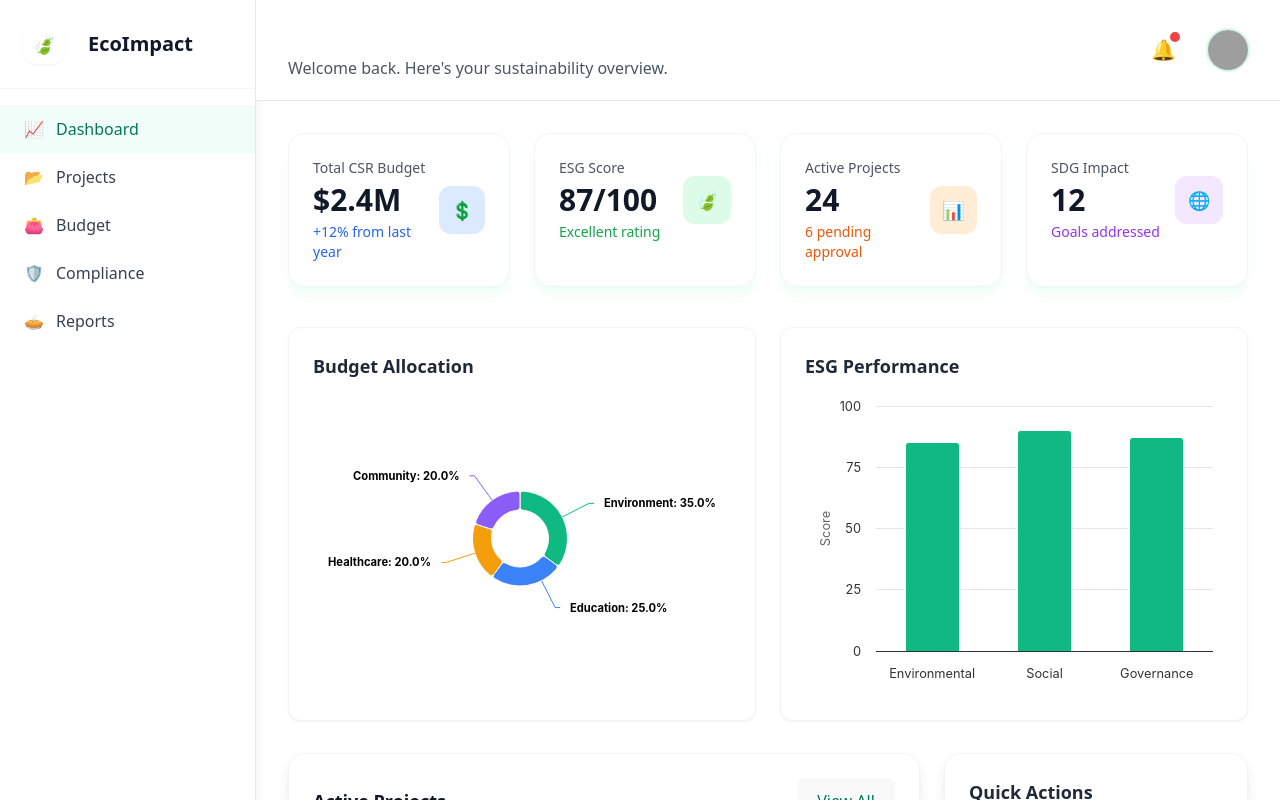
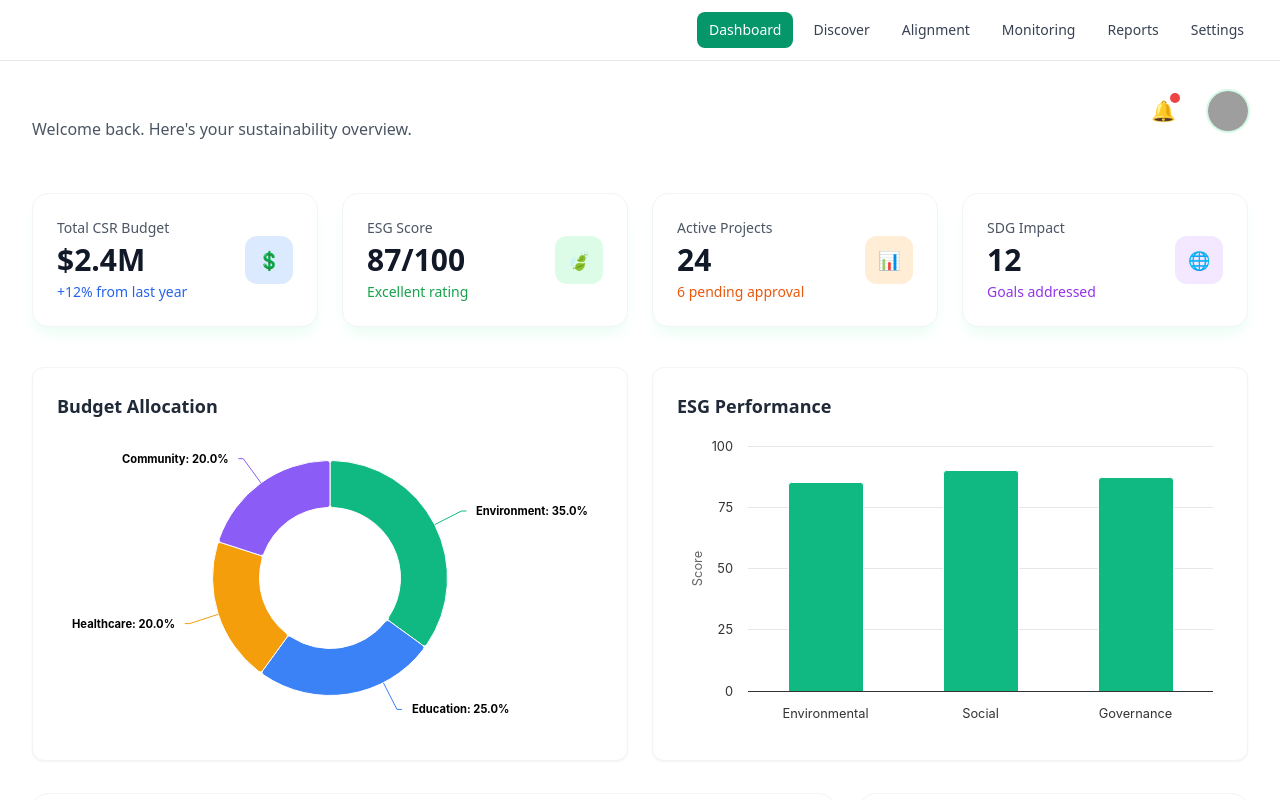
Before and after one commit to bhuwanb23/SustainAlign, a React (Vite) app in the folder frontend/: page /dashboard in a window 1280 px wide. Shown: the top 800 px of the page. Built offline with nearby package versions, Linux system fonts and the light colour scheme; grey boxes are pictures that could not be loaded.

Commit message:
navabr updated

```diff
--- /dev/null
+++ b/frontend/src/components/TopNav.jsx
@@ -0,0 +1,28 @@
+import { NavLink } from 'react-router-dom'
+
+const linkBase = "px-3 py-2 rounded-lg text-sm font-medium"
+
+export default function TopNav() {
+  const linkClass = ({ isActive }) =>
+    isActive
+      ? `${linkBase} bg-emerald-600 text-white`
+      : `${linkBase} text-gray-700 hover:bg-gray-100`
+
+  return (
+    <header className="bg-white/80 backdrop-blur border-b border-gray-200 sticky top-0 z-20">
+      <div className="max-w-7xl mx-auto px-6 py-3 flex items-center justify-between">
+        <NavLink to="/dashboard" className="text-lg font-extrabold tracking-tight bg-gradient-to-r from-emerald-700 to-emerald-500 text-transparent bg-clip-text">
+          SustainAlign
+        </NavLink>
+        <nav className="hidden md:flex items-center gap-2">
+          <NavLink to="/dashboard" className={linkClass}>Dashboard</NavLink>
+          <NavLink to="/discovery/search" className={linkClass}>Discover</NavLink>
+          <NavLink to="/alignment/matching" className={linkClass}>Alignment</NavLink>
+          <NavLink to="/monitoring/impact" className={linkClass}>Monitoring</NavLink>
+          <NavLink to="/reporting/generator" className={linkClass}>Reports</NavLink>
+          <NavLink to="/settings/users" className={linkClass}>Settings</NavLink>
+        </nav>
+      </div>
+    </header>
+  )
+}
--- a/frontend/src/layouts/AppLayout.jsx
+++ b/frontend/src/layouts/AppLayout.jsx
@@ -1,14 +1,12 @@
 import { Outlet } from 'react-router-dom'
-import Sidebar from '../pages/dashboard/components/Sidebar.jsx'
+import TopNav from '../components/TopNav.jsx'
 
 export default function AppLayout() {
   return (
     <div className="bg-gradient-to-br from-slate-50 to-slate-100 font-sans min-h-screen">
-      <div className="flex min-h-screen">
-        <Sidebar />
-        <div className="flex-1">
-          <Outlet />
-        </div>
+      <TopNav />
+      <div className="max-w-7xl mx-auto">
+        <Outlet />
       </div>
     </div>
   )
--- a/frontend/src/pages/dashboard/components/Header.jsx
+++ b/frontend/src/pages/dashboard/components/Header.jsx
@@ -1,6 +1,6 @@
 export default function Header() {
   return (
-    <header className="bg-white/80 backdrop-blur border-b border-gray-200 px-8 py-5 sticky top-0 z-10">
+    <div className="px-8 py-5">
       <div className="flex items-center justify-between">
         <div>
           <h2 className="text-2xl font-extrabold tracking-tight bg-gradient-to-r from-emerald-700 to-emerald-500 text-transparent bg-clip-text">CSR Dashboard</h2>
@@ -14,6 +14,6 @@ export default function Header() {
           <img src="https://storage.googleapis.com/uxpilot-auth.appspot.com/avatars/avatar-1.jpg" alt="Profile" className="w-10 h-10 rounded-full ring-2 ring-emerald-100" />
         </div>
       </div>
-    </header>
+    </div>
   )
 }
```
